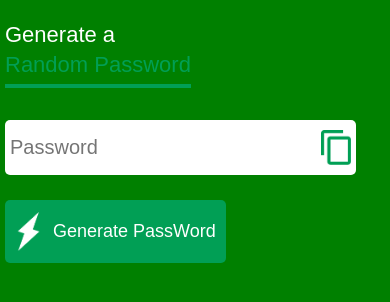
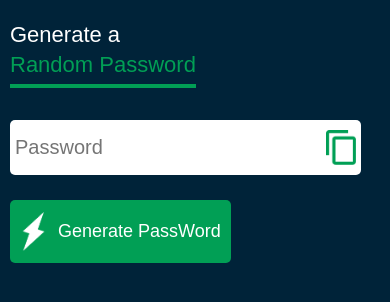
Before and after one commit to prakash07dz/Random-Password-Generator, a plain HTML site: page index.html in a window 390 px wide. Drawn offline with Linux system fonts and the light colour scheme.

Commit message:
Update style.css

```diff
--- a/assets/css/style.css
+++ b/assets/css/style.css
@@ -65,9 +65,6 @@ body {
 /* responsive */
 
 @media screen and (max-width: 780px) {
-  body {
-    background-color: red;
-  }
   .container h1 {
     font-size: 35px;
 }
@@ -88,11 +85,8 @@ body {
 }
 
 @media screen and (max-width: 425px) {
-  body {
-    background-color: green;
-  }
   .container{
-    margin: 20px 5px 0 5px;
+    margin: 20px 10px 0 10px;
   }
   .container h1 {
     font-size: 22px;
@@ -102,5 +96,4 @@ body {
     width: 100%;
     padding: 10px 5px;
 }
-
 }
```
